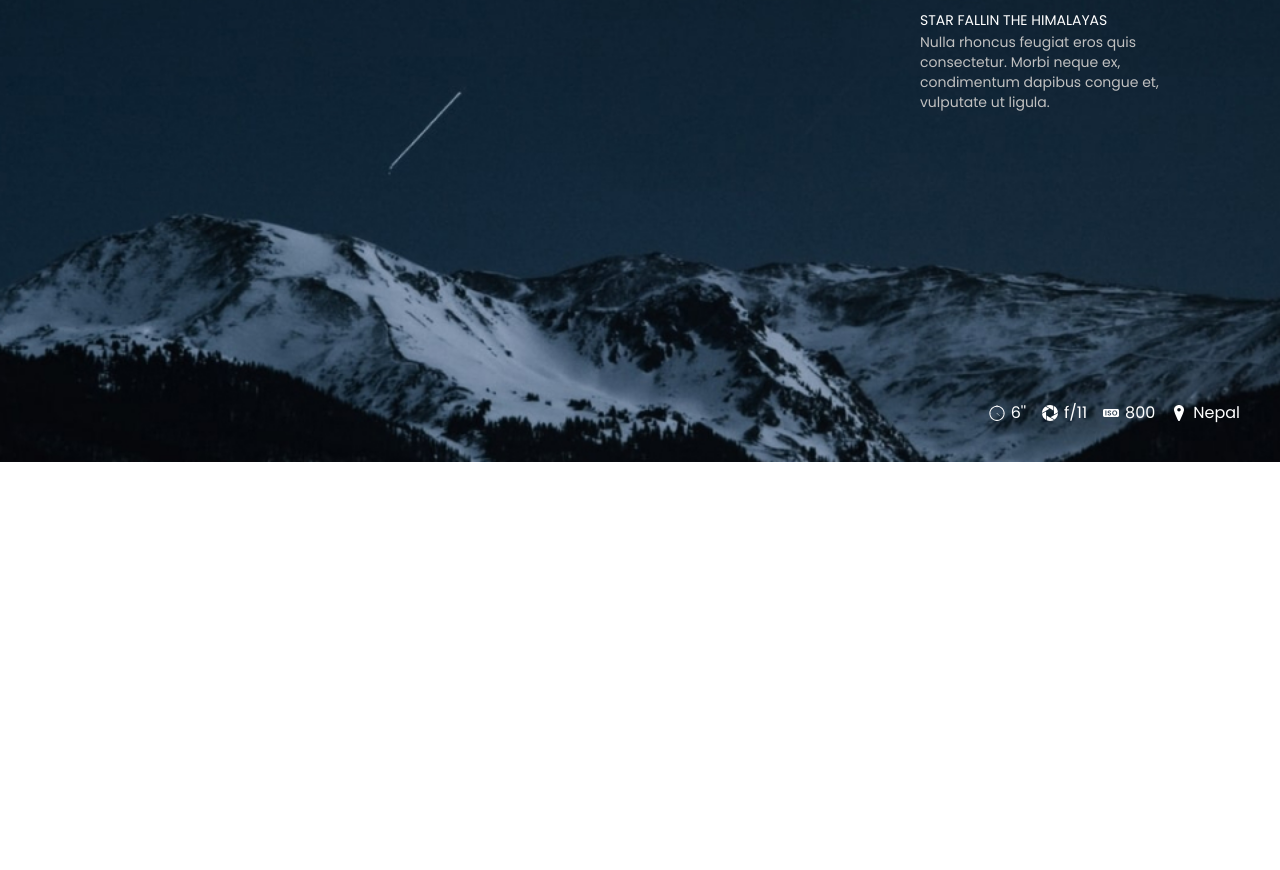
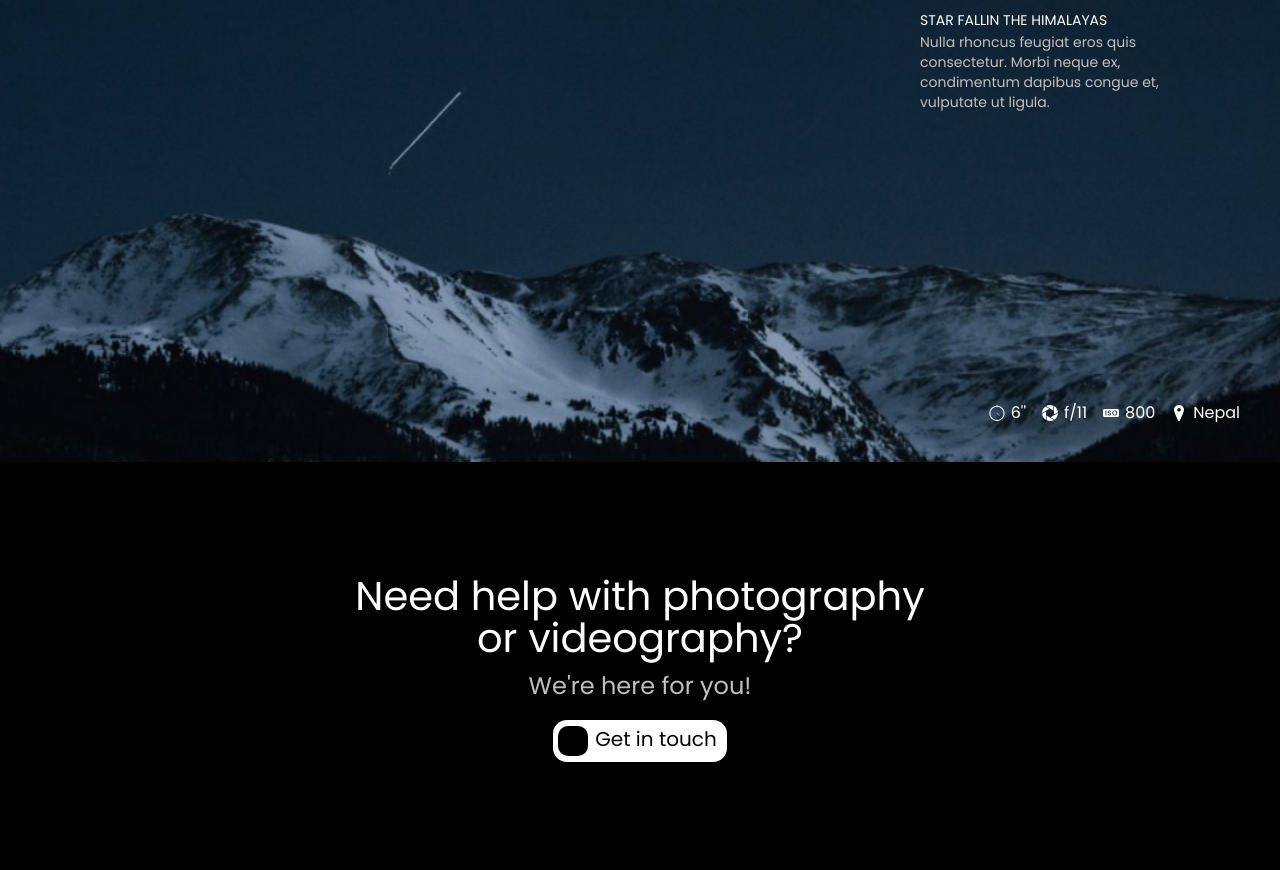
Before and after one commit to maksmalaniya/aperture, a website: page app/index.html in a window 1280 px wide. Shown: the part 6757-7627 px from the top of the page. Before the commit the page ends 7219 px from the top, so only its background shows below. Drawn offline with Linux system fonts and the light colour scheme.

Commit message:
added section help

```diff
--- a/app/index.html
+++ b/app/index.html
@@ -343,7 +343,15 @@
 			</ul>
 		</section>
 	</div>
-
+	<div class="wrapper">
+		<section class="help container">
+			<h3 class="help__title">Need help with photography or videography?</h3>
+			<p class="help__subtitle">We're here for you!</p>
+			<div class="help__btn">
+				<a href="#" class="help__link">Get in touch</a>
+			</div>
+		</section>
+	</div>
 	<script src="js/main.min.js"></script>
 </body>
 </html>
--- /dev/null
+++ b/app/scss/_help.scss
@@ -0,0 +1,56 @@
+.help {
+    text-align: center;
+    font-family: 'Poppins';
+
+    // .help__title
+
+    &__title {
+        font-size: 40px;
+        line-height: 42px;
+        color: $white;
+        padding-top: 113px;
+        max-width: 571px;
+        margin: 0 auto;
+    }
+
+    // .help__subtitle
+
+    &__subtitle {
+        margin-top: 15px;
+        color: $font-color;
+        font-size: 24px;
+    }
+
+    // .help__btn
+
+    &__btn {
+        padding-bottom: 108px;
+    }
+
+    // .help__link
+
+    &__link {
+        display: inline-block;
+        text-decoration: none;
+        color: $black;
+        font-family: 'Poppins';
+        font-size: 20px;
+        background: $white;
+        padding: 9px 10px 13px 42px;
+        border-radius: 14px;
+        position: relative;
+        margin-top: 22px;
+        //margin-bottom: 30px;
+        &::before {
+            content: '';
+            position: absolute;
+            top: 50%;
+            transform: translateY(-50%);
+            left: 5px;
+            width: 30px;
+            height: 30px;
+            background: $black;
+            border-radius: 10px;
+        }
+    }
+}
--- a/app/scss/style.scss
+++ b/app/scss/style.scss
@@ -8,3 +8,4 @@
 @import 'mount';
 @import 'tools';
 @import 'clients';
+@import 'help';
```
Also changed, not shown: app/css/style.min.css.
